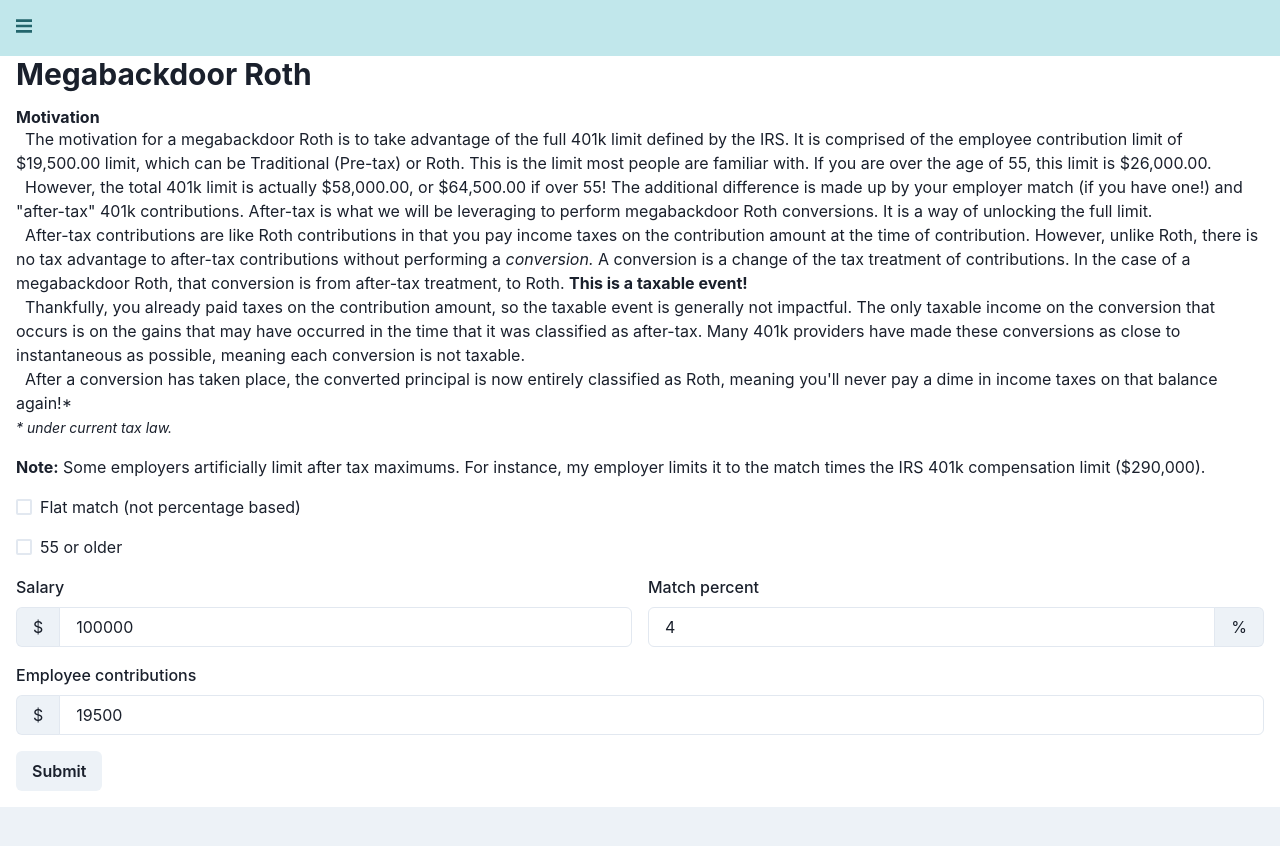
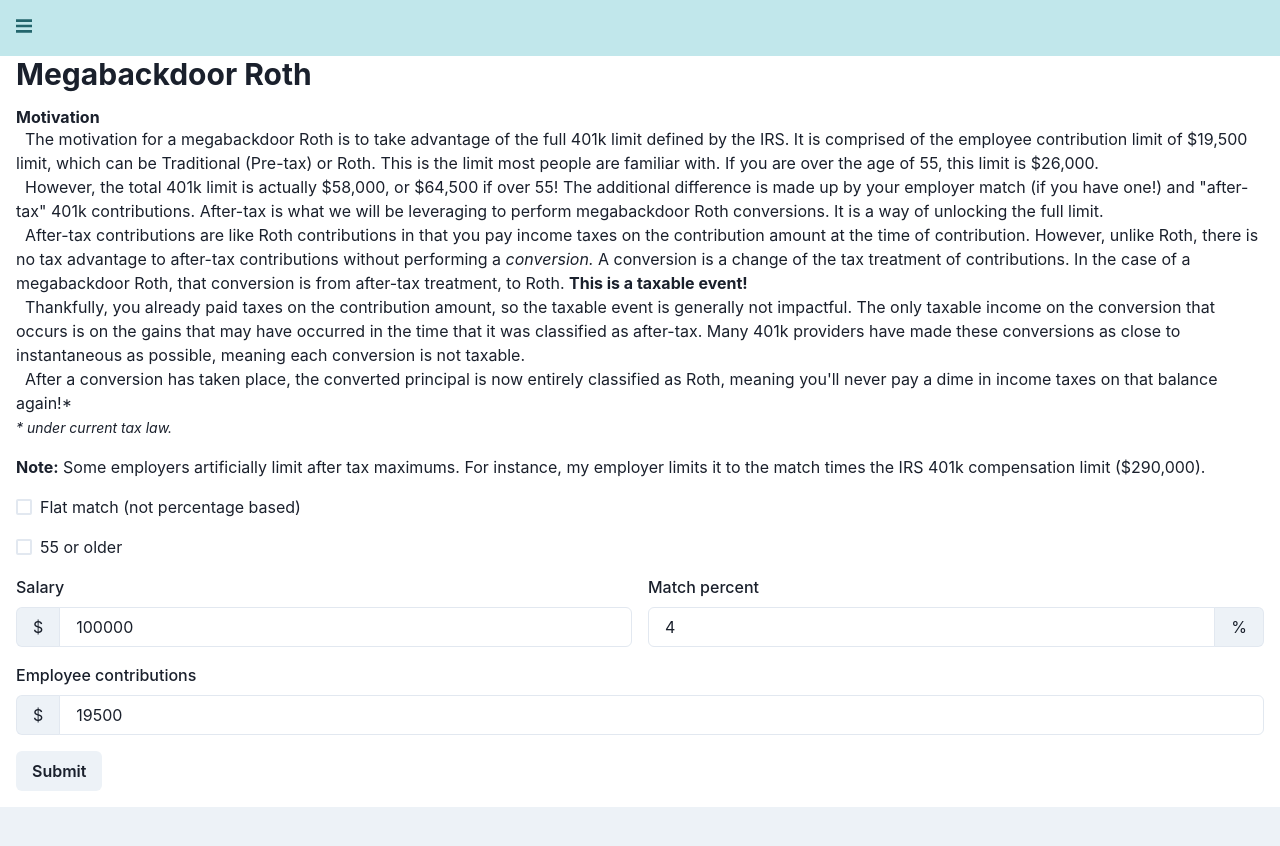
Before and after one commit to m3fawner/ssr-study, a Next.js app: page /mega-backdoor-roth in a window 1280 px wide. Shown: the top 846 px of the page. Built offline with nearby package versions, Linux system fonts and the light colour scheme.

Commit message:
chore: Refactor for formatters

```diff
--- a/src/components/MegaBackdoorRoth.jsx
+++ b/src/components/MegaBackdoorRoth.jsx
@@ -5,6 +5,7 @@ import PropTypes from 'prop-types';
 import { useCallback, useState, useMemo } from 'react';
 import useForm from '../hooks/useForm';
 import yup from '../util/yup';
+import { getDollar } from '../util/formatters';
 import RHFInput from './RHFInput';
 import RHFCheckbox from './RHFCheckbox';
 
@@ -13,10 +14,10 @@ const TOTAL_401K_LIMIT_OVER_55 = 64500;
 const TOTAL_401K_LIMIT = 58000;
 const BASE_401K_LIMIT_OVER_55 = 26000;
 const BASE_401K_LIMIT = 19500;
-const TOTAL_401K_LIMIT_IN_DOLLARS = TOTAL_401K_LIMIT.toLocaleString('en-US', { style: 'currency', currency: 'USD' });
-const TOTAL_401K_LIMIT_OVER_55_IN_DOLLARS = TOTAL_401K_LIMIT_OVER_55.toLocaleString('en-US', { style: 'currency', currency: 'USD' });
-const BASE_401K_LIMIT_IN_DOLLARS = BASE_401K_LIMIT.toLocaleString('en-US', { style: 'currency', currency: 'USD' });
-const BASE_401K_LIMIT_OVER_55_IN_DOLLARS = BASE_401K_LIMIT_OVER_55.toLocaleString('en-US', { style: 'currency', currency: 'USD' });
+const TOTAL_401K_LIMIT_IN_DOLLARS = getDollar(TOTAL_401K_LIMIT, true);
+const TOTAL_401K_LIMIT_OVER_55_IN_DOLLARS = getDollar(TOTAL_401K_LIMIT_OVER_55, true);
+const BASE_401K_LIMIT_IN_DOLLARS = getDollar(BASE_401K_LIMIT, true);
+const BASE_401K_LIMIT_OVER_55_IN_DOLLARS = getDollar(BASE_401K_LIMIT_OVER_55, true);
 const Intro = (
   <>
     <Heading size="sm">Motivation</Heading>
@@ -141,7 +142,7 @@ const AfterTaxSpaceCalculator = ({ onSubmit }) => {
         {/* Add a future value calculator */}
         Your after tax limit is
         <Text as="strong" mx="1">
-          {afterTaxLimit.toLocaleString('en-US', { style: 'currency', currency: 'USD' })}
+          {getDollar(afterTaxLimit)}
           .
         </Text>
       </Text>
@@ -157,7 +158,10 @@ const PerPaycheck = ({ limit, employeeContributions }) => {
     defaultValues: { noOfPaychecks: 26, traditional: true },
   });
   const { noOfPaychecks, traditional } = watch();
-  const getPaycheckForAmount = useCallback((amount) => (amount / noOfPaychecks).toLocaleString('en-US', { style: 'currency', currency: 'USD', maximumFractionDigits: 2 }), [noOfPaychecks]);
+  const getPaycheckForAmount = useCallback(
+    (amount) => getDollar(amount / noOfPaychecks),
+    [noOfPaychecks],
+  );
   return (
     <>
       <Box>
--- /dev/null
+++ b/src/util/formatters.js
@@ -0,0 +1,5 @@
+export const getDollar = (amount, wholeDollar = false) => {
+  const base = amount.toLocaleString('en-US', { style: 'currency', currency: 'USD', maximumFractionalDigits: 2 });
+  return wholeDollar ? base.replace(/\.\d+/, '') : base;
+};
+export const getPercentString = (amount) => `${(amount * 100).toLocaleString('en-US', { maximumFractionDigits: 2 })}%`;
```
Also changed, not shown: src/components/EstimatedNetGrant.jsx (+4 -6 lines).
